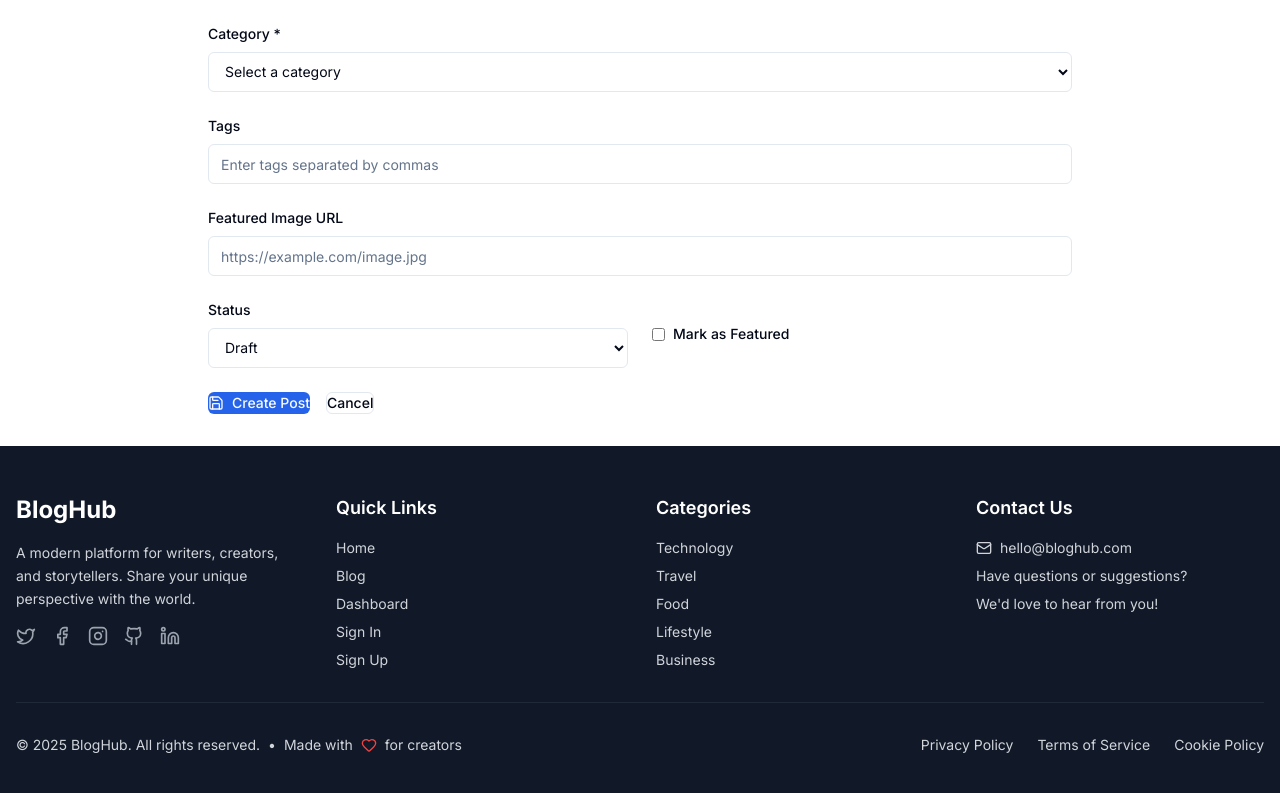
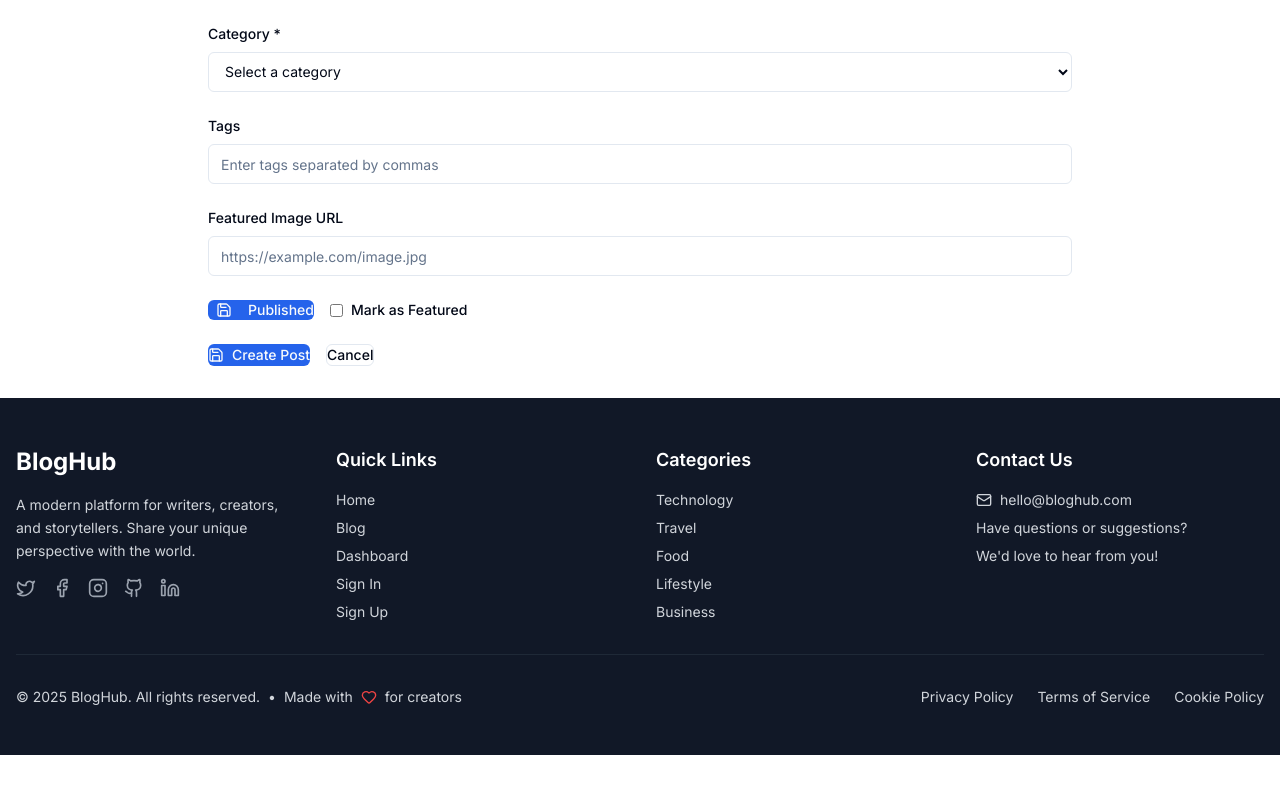
Before and after one commit to AnmolChaudhary123/final, a Next.js app: page /dashboard/create in a window 1280 px wide. Shown: the part 852-1645 px from the top of the page. After the commit the page ends 1607 px from the top, so only its background shows below. Built offline with nearby package versions, Linux system fonts and the light colour scheme; no server answers; sample sign-in values are in the browser's storage.

Commit message:
Update page.tsx

```diff
--- a/src/app/dashboard/create/page.tsx
+++ b/src/app/dashboard/create/page.tsx
@@ -220,7 +220,7 @@ export default function CreateBlogPage() {
         </div>
 
         {/* Status and Featured */}
-        <div className="grid grid-cols-1 md:grid-cols-2 gap-6">
+{/*         <div className="grid grid-cols-1 md:grid-cols-2 gap-6">
           <div>
             <label className="block text-sm font-medium mb-2">
               Status
@@ -233,7 +233,30 @@ export default function CreateBlogPage() {
               <option value="draft">Draft</option>
               <option value="published">Published</option>
             </select>
-          </div>
+          </div> */}
+
+ {/* Submit Button */}
+        <div className="flex gap-4">
+          <button
+            type="submit"
+            disabled={isLoading}
+            className="btn btn-primary"
+          >
+            {isLoading ? (
+              <>
+                <div className="animate-spin rounded-full h-4 w-4 border-b-2 border-white mr-2"></div>
+                Creating...
+              </>
+            ) : (
+              <>
+                <Save className="mr-2 h-4 w-8" />
+                Published
+              </>
+            )}
+          </button>
+
+
+
 
           <div className="flex items-center space-x-2">
             <input
```
